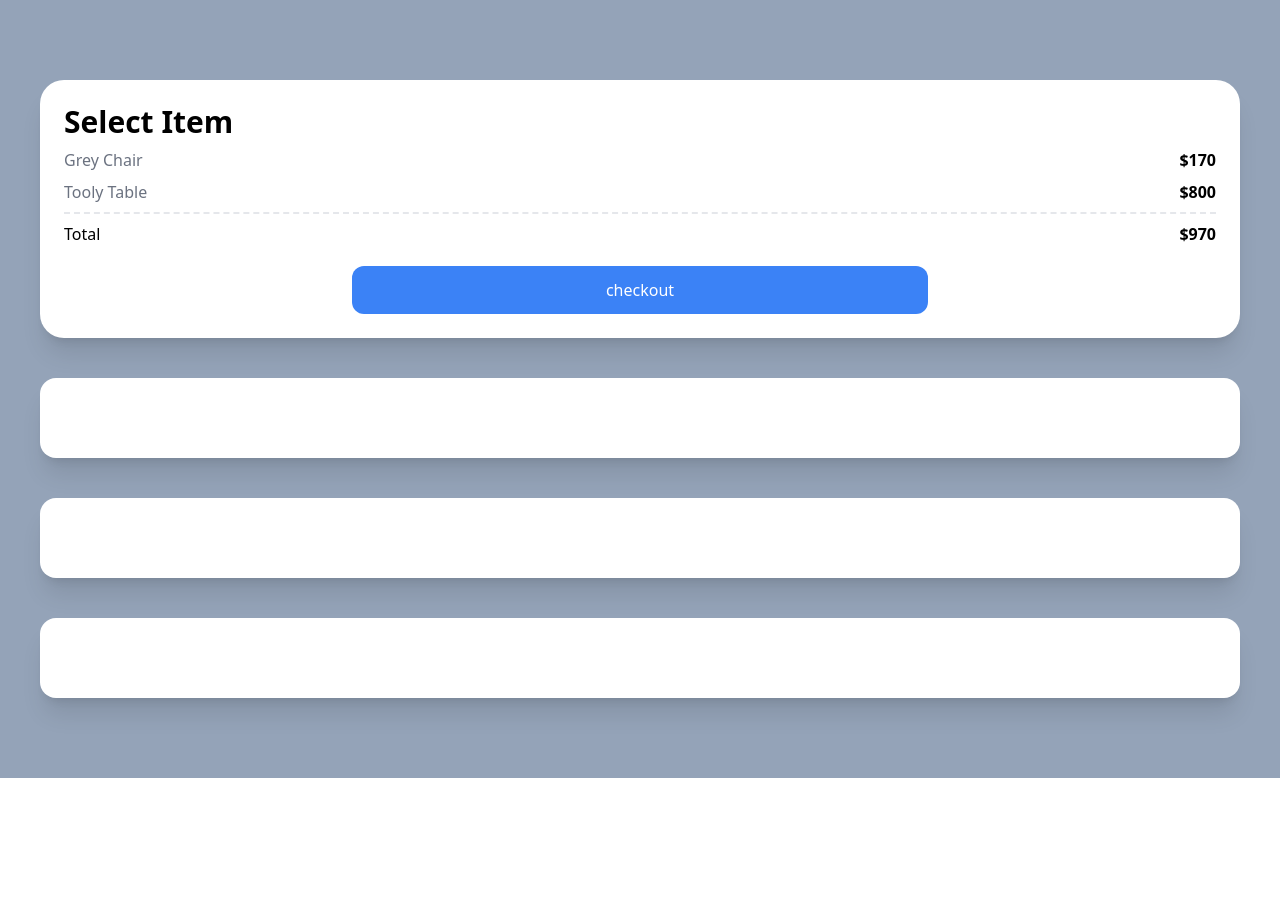
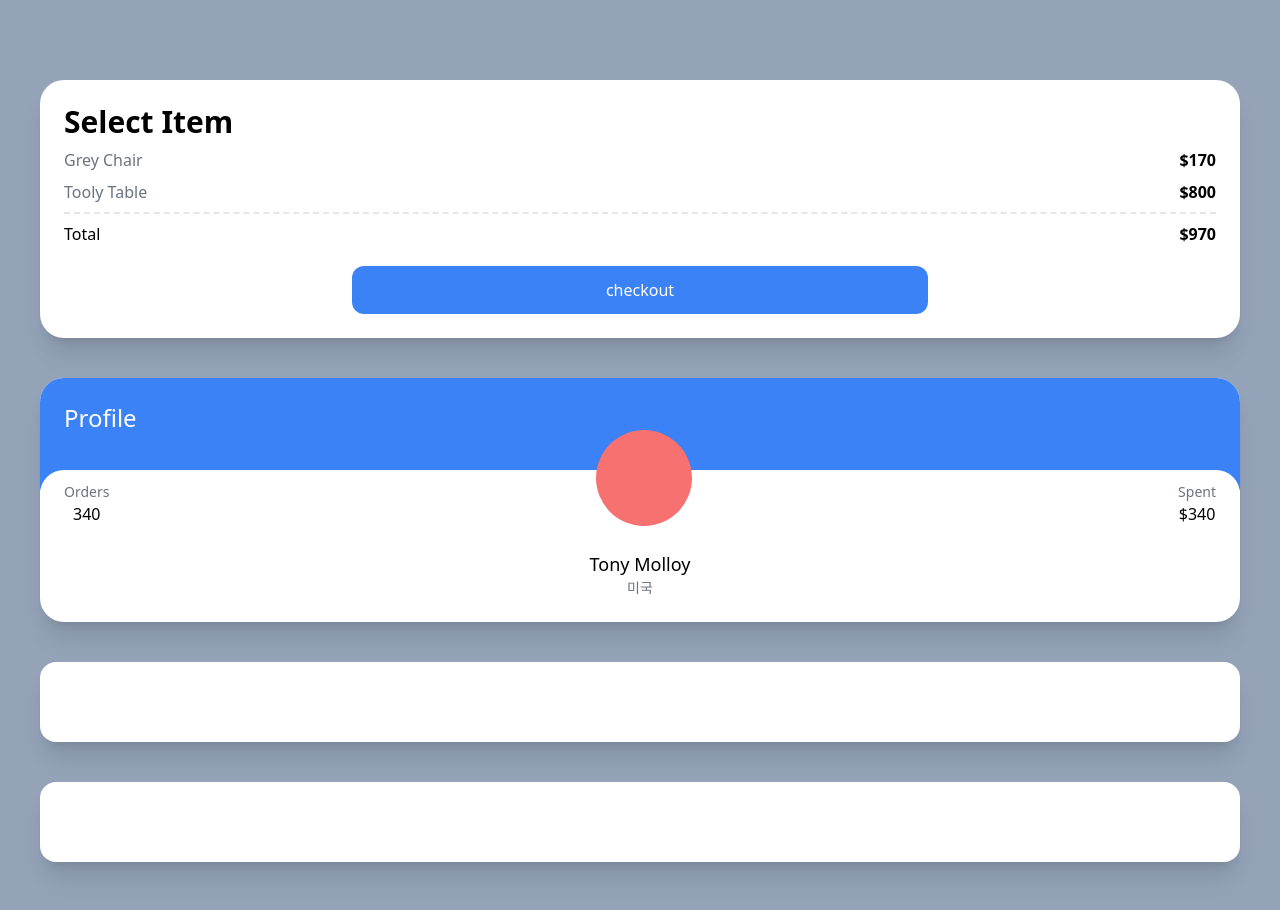
Before and after one commit to b0jun/carrot-market, a Next.js app: page / in a window 1280 px wide. Shown: the top 910 px of the page. Before the commit the page ends 800 px from the top, so only its background shows below. Built offline with nearby package versions, Linux system fonts and the light colour scheme.

Commit message:
feat: Test Drive part Two

```diff
--- a/pages/index.tsx
+++ b/pages/index.tsx
@@ -21,7 +21,28 @@ const Home: NextPage = () => {
 					checkout
 				</div>
 			</div>
-			<div className="rounded-2xl bg-white p-10 shadow-xl"></div>
+			<div className="overflow-hidden rounded-3xl bg-white shadow-xl">
+				<div className="bg-blue-500 p-6 pb-14">
+					<span className="text-2xl text-white">Profile</span>
+				</div>
+				<div className="relative -top-5 rounded-3xl bg-white p-6">
+					<div className="relative -top-16 flex items-end justify-between">
+						<div className="flex flex-col items-center">
+							<span className="text-sm text-gray-500">Orders</span>
+							<span className="font-medium">340</span>
+						</div>
+						<div className="h-24 w-24 rounded-full bg-red-400" />
+						<div className="flex flex-col items-center">
+							<span className="text-sm text-gray-500">Spent</span>
+							<span className="font-medium">$340</span>
+						</div>
+					</div>
+					<div className="relative -mt-10 -mb-5 flex flex-col items-center">
+						<span className="text-lg font-medium">Tony Molloy</span>
+						<span className="text-sm text-gray-500">미국</span>
+					</div>
+				</div>
+			</div>
 			<div className="rounded-2xl bg-white p-10 shadow-xl"></div>
 			<div className="rounded-2xl bg-white p-10 shadow-xl"></div>
 		</div>
```
